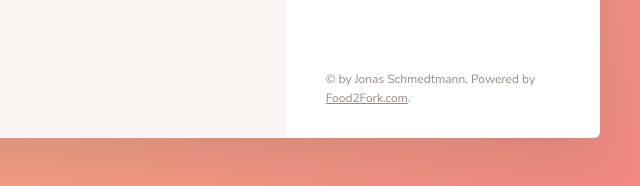
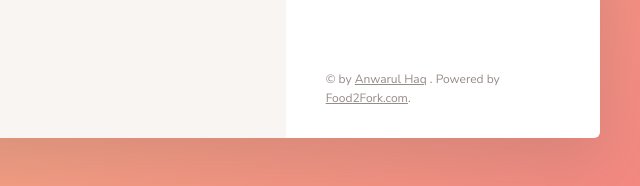
Before and after one commit to Anwarluck/forkify, a website built with webpack: page src/index.html in a window 1280 px wide. Shown: the part 1013-1199 px from the top of the page, 640-1280 px from the left. Built offline with nearby package versions, Linux system fonts and the light colour scheme.

Commit message:
Update index.html

```diff
--- a/src/index.html
+++ b/src/index.html
@@ -429,7 +429,7 @@
             </ul>
 
             <div class="copyright">
-                &copy; by Jonas Schmedtmann. Powered by
+                &copy; by <a href="http://anwarluck.github.io" target="_blank" class="link">Anwarul Haq</a> . Powered by
                 <a href="http://food2fork.com" target="_blank" class="link">Food2Fork.com</a>.
             </div>
 
```
